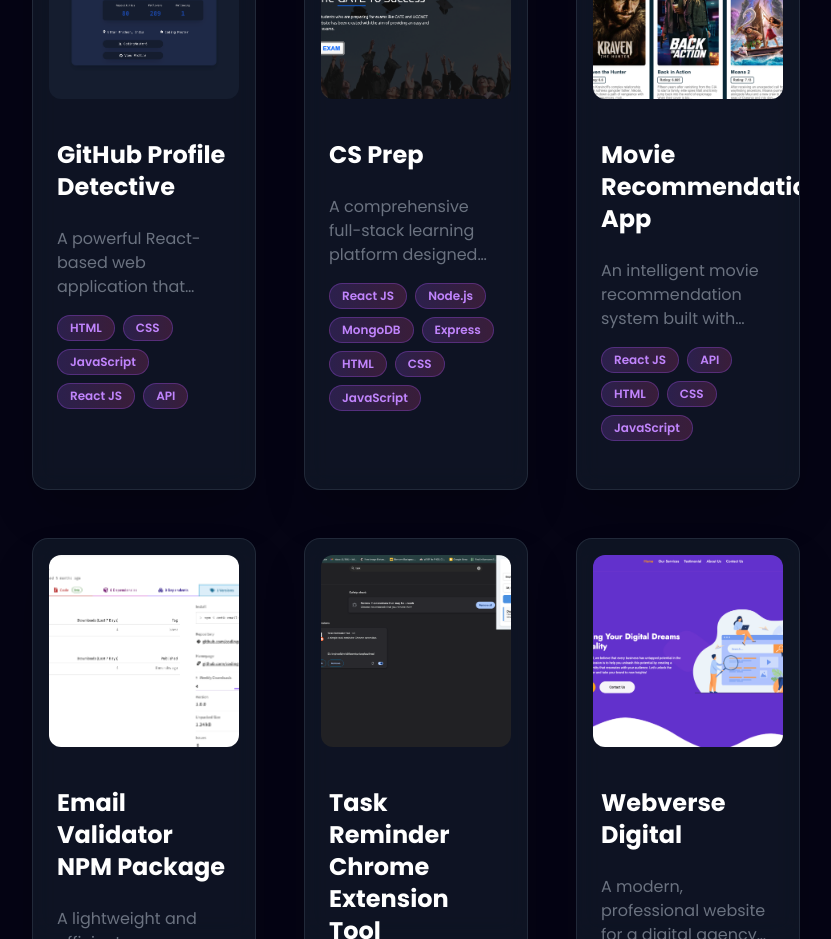
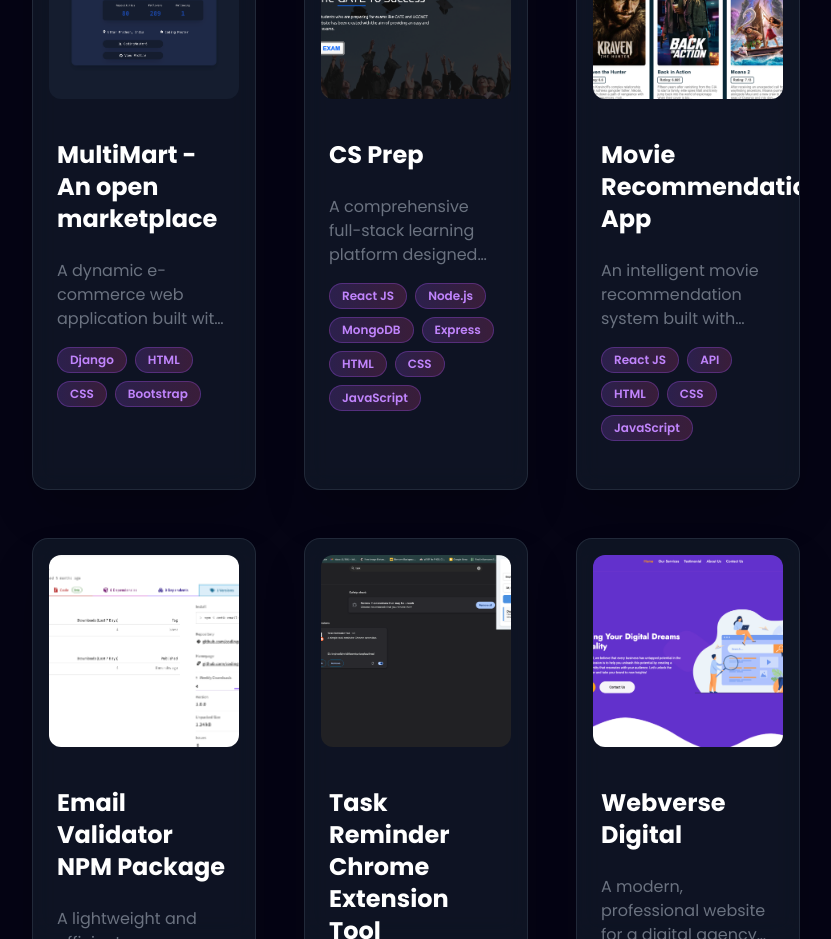
Before and after one commit to ashraf1600/My-Portfolio, a React (Vite) app: page / in a window 1280 px wide. Shown: the part 3040-3979 px from the top of the page, without its empty margins (224-1055 px from the left). Built offline with nearby package versions, Linux system fonts and the light colour scheme.

Commit message:
Updated Projects

```diff
--- a/src/constants.js
+++ b/src/constants.js
@@ -206,12 +206,12 @@ export const education = [
 export const projects = [
   {
     id: 0,
-    title: "GitHub Profile Detective",
-    description: "A powerful React-based web application that allows users to search and view comprehensive GitHub profiles. Features include repository listings, follower/following counts, user stats, and an intuitive UI powered by the GitHub API.",
+    title: "MultiMart - An open marketplace",
+    description: "A dynamic e-commerce web application built with Django and Bootstrap. Features include product browsing, detailed views, user authentication, shopping cart functionality, and a seamless checkout process, providing users with an intuitive online shopping experience.",
     image: githubdetLogo,
-    tags: ["HTML", "CSS", "JavaScript", "React JS", "API"],
-    github: "https://github.com/ashraf1600/GitHub-Profile-Search-App-Using-React-JS",
-    webapp: "https://githubprofiledetective.netlify.app/",
+    tags: [ "Django","HTML", "CSS", "Bootstrap"],
+    github: "https://github.com/ashraf1600/MultiMart",
+    webapp: "https://github.com/ashraf1600/MultiMart",
     category: "Web Development",
   },
   {
```
